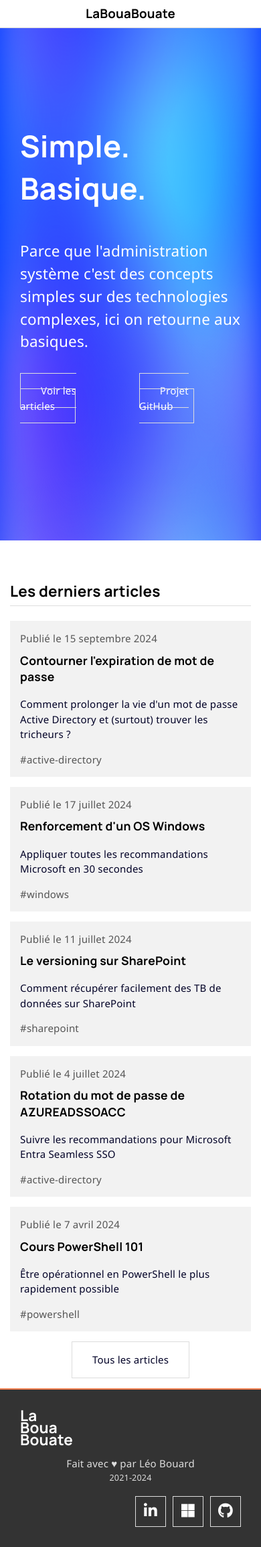
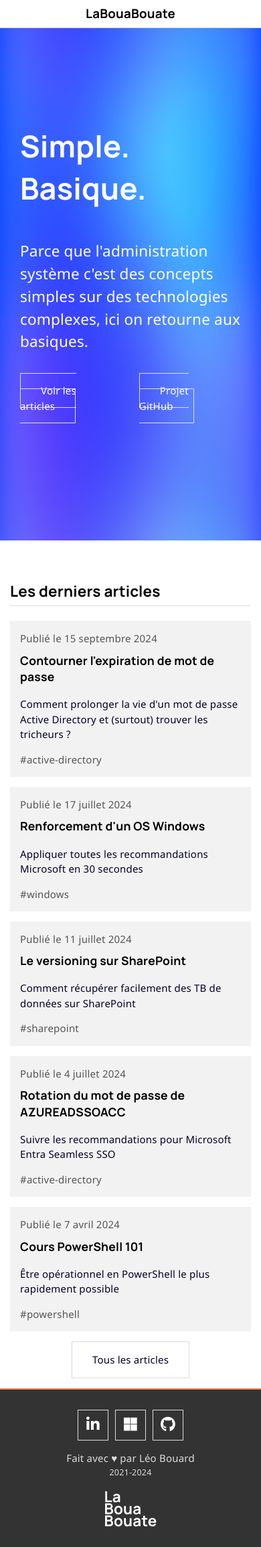
Before and after one commit to leobouard/leobouard.github.io, a Jekyll site: the page built from _pages/index.html, in a window 390 px wide. Shown: the whole page at 67% size. Built offline with Jekyll 4.4.1, drawn with Linux system fonts in a browser that asks for light colours; nearby versions of some CDN libraries; some web fonts are replaced.

Commit message:
Update footer.scss

```diff
--- a/_sass/footer.scss
+++ b/_sass/footer.scss
@@ -45,6 +45,14 @@ div.footer-links a {
     width: 24px;
 }
 
+@media screen and (max-width: 725px) {
+    div.footer-grid {
+        display: flex;
+        flex-direction: column-reverse;
+        align-items: center;
+    }
+}
+
 
 @media print {
     footer {
```
